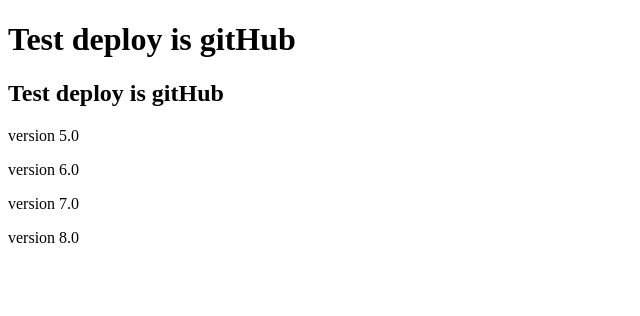
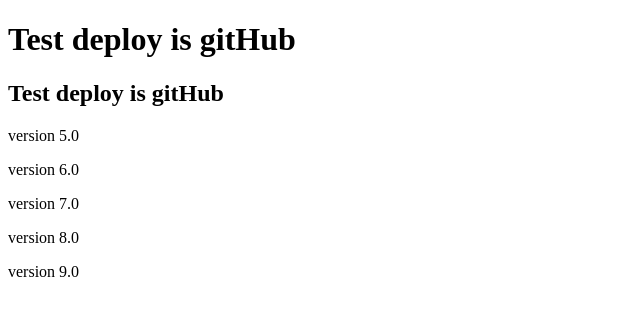
Before and after one commit to Trickster14Master/for-Jenkins-test-, a plain HTML site: page index.html in a window 1280 px wide. Shown: the full height of the page, 0-640 px from the left. Drawn offline with Linux system fonts and the light colour scheme.

Commit message:
version 9, docker

```diff
--- a/index.html
+++ b/index.html
@@ -12,6 +12,7 @@
 	<p>version 6.0</p>
 	<p>version 7.0</p>
 	<p>version 8.0</p>
+	<p>version 9.0</p>
 
 </body>
 </html>
```
